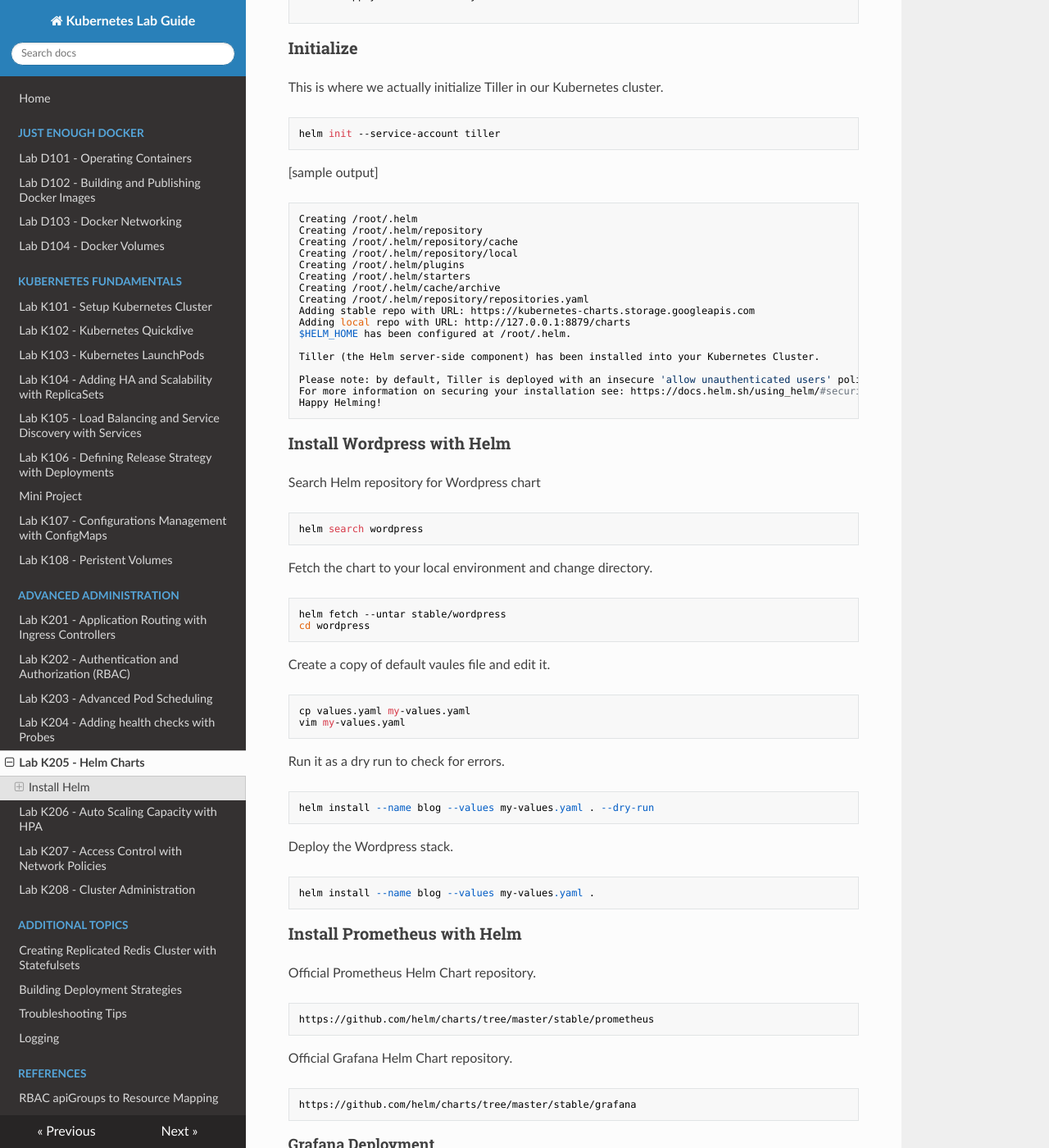
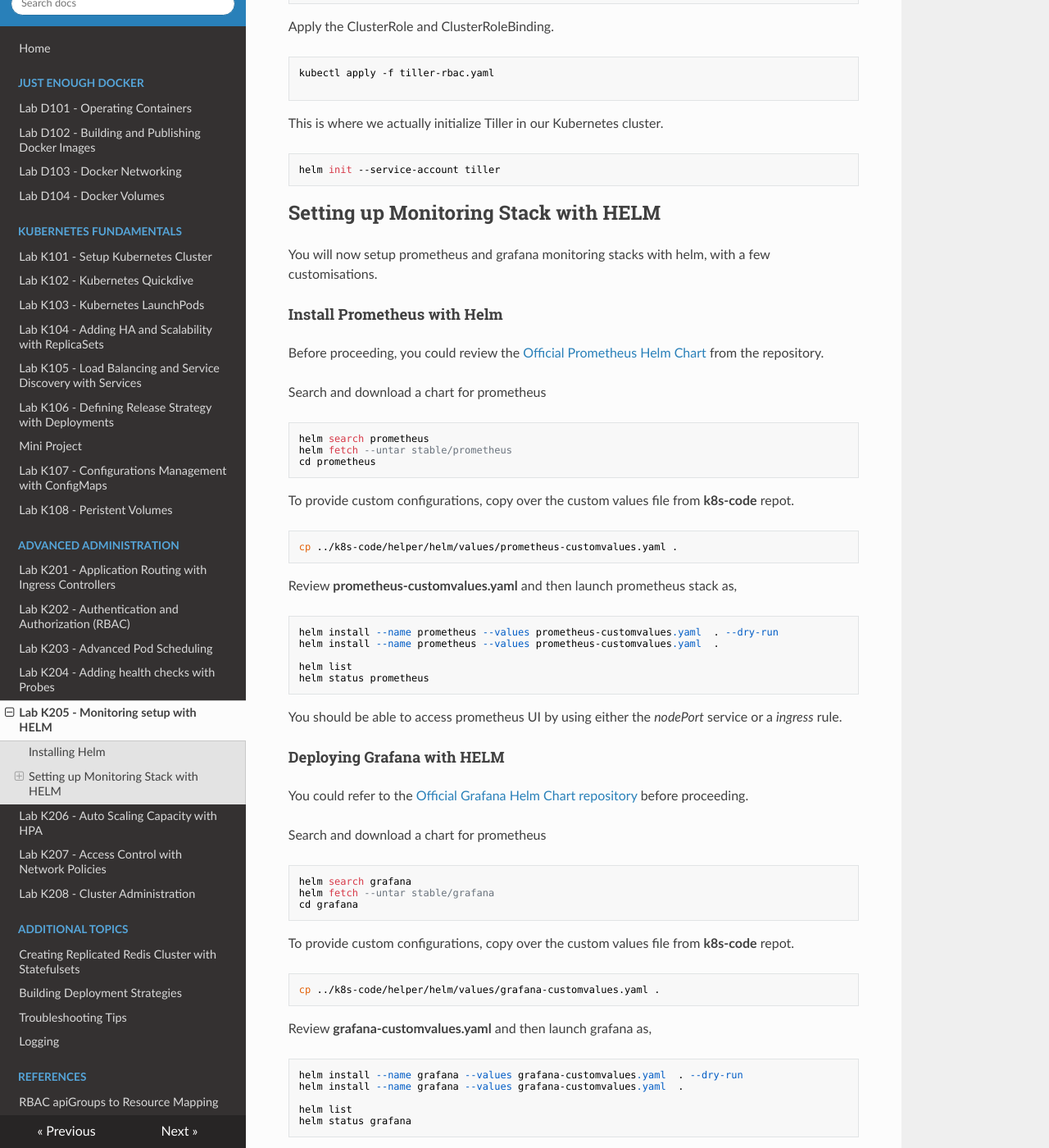
Before and after one commit to schoolofdevops/kubernetes-labguide, an MkDocs documentation site: the page built from chapters/helm.md, in a window 1280 px wide and 1400 px high, scrolled down 918 px. Shown: the whole window at 82% size. Built offline with MkDocs 1.6.1, drawn with Linux system fonts in a browser that asks for light colours; nearby versions of some CDN libraries; old or Windows-style settings are respelled for this version of MkDocs; some of the changed text lies outside the part shown.

Commit message:
added hpa and monitoring topics

````diff
--- a/chapters/helm.md
+++ b/chapters/helm.md
@@ -1,5 +1,9 @@
-# Helm Package Manager
-## Install Helm
+# Lab K205 - Monitoring setup with HELM
+
+In this lab, you are going to install and configure helm, and in turns, use it to configure a monitoring system for kubernetes using prometheus and grafana stack.
+
+## Installing  Helm
+
 To install helm you can follow following instructions.
 
 ```
@@ -13,9 +17,10 @@
 helm --help
 ```
 
-### Set RBAC for Tiller
+Lets now setup  RBAC configurations required for Tiller, a component of helm that runs inside the kubernetes cluster.
 
 `file: tiller-rbac.yaml`
+
 ```
 apiVersion: v1
 kind: ServiceAccount
@@ -43,164 +48,97 @@
 
 ```
 
-### Initialize
 This is where we actually initialize Tiller in our Kubernetes cluster.
 ```
 helm init --service-account tiller
 ```
 
-[sample output]
+## Setting up Monitoring Stack with HELM
+
+You will now setup prometheus and grafana monitoring stacks with helm, with a few customisations.
+
+#### Install Prometheus with Helm
+
+
+Before proceeding, you could review the [Official Prometheus Helm Chart](https://github.com/helm/charts/tree/master/stable/prometheus)  from the repository.
+
+Search and download a chart for prometheus
 
 ```
-Creating /root/.helm
-Creating /root/.helm/repository
-Creating /root/.helm/repository/cache
-Creating /root/.helm/repository/local
-Creating /root/.helm/plugins
-Creating /root/.helm/starters
-Creating /root/.helm/cache/archive
-Creating /root/.helm/repository/repositories.yaml
-Adding stable repo with URL: https://kubernetes-charts.storage.googleapis.com
-Adding local repo with URL: http://127.0.0.1:8879/charts
-$HELM_HOME has been configured at /root/.helm.
-
-Tiller (the Helm server-side component) has been installed into your Kubernetes Cluster.
-
-Please note: by default, Tiller is deployed with an insecure 'allow unauthenticated users' policy.
-For more information on securing your installation see: https://docs.helm.sh/using_helm/#securing-your-helm-installation
-Happy Helming!
+helm search prometheus
+helm fetch --untar stable/prometheus
+cd prometheus
 ```
 
-### Install Wordpress with Helm
-Search Helm repository for Wordpress chart
+To provide custom configurations, copy over the custom values file from **k8s-code** repot.
+
+
 ```
-helm search wordpress
+cp ../k8s-code/helper/helm/values/prometheus-customvalues.yaml .
 ```
 
-Fetch the chart to your local environment and change directory.
+Review **prometheus-customvalues.yaml** and then launch prometheus stack as,
+
 ```
-helm fetch --untar stable/wordpress
-cd wordpress
+helm install --name prometheus --values prometheus-customvalues.yaml  . --dry-run
+helm install --name prometheus --values prometheus-customvalues.yaml  .
+
+helm list
+helm status prometheus
 ```
 
-Create a copy of default vaules file and edit it.
+You should be able to access prometheus UI by using either the *nodePort* service or a *ingress* rule.
+
+
+#### Deploying Grafana with HELM
+
+You could refer to the [Official Grafana Helm Chart repository](https://github.com/helm/charts/tree/master/stable/grafana) before proceeding.
+
+Search and download a chart for prometheus
+
 ```
-cp values.yaml my-values.yaml
-vim my-values.yaml
-```
-
-Run it as a dry run to check for errors.
-```
-helm install --name blog --values my-values.yaml . --dry-run
-```
-
-Deploy the Wordpress stack.
-```
-helm install --name blog --values my-values.yaml .
-```
-
-### Install Prometheus with Helm
-Official Prometheus Helm Chart repository.
-```
-https://github.com/helm/charts/tree/master/stable/prometheus
-```
-
-Official Grafana Helm Chart repository.
-```
-https://github.com/helm/charts/tree/master/stable/grafana
-```
-#### Grafana Deployment
-
-Download Grafana charts to your local machine and change directory.
-```
+helm search grafana
 helm fetch --untar stable/grafana
 cd grafana
 ```
 
-Create a copy of default vaules file and edit it.
+To provide custom configurations, copy over the custom values file from **k8s-code** repot.
+
+
 ```
-cp values.yaml myvalues.yaml
-vim myvalues.yaml
+cp ../k8s-code/helper/helm/values/grafana-customvalues.yaml .
 ```
 
-Make sure your charts doesn't have any error.
+Review **grafana-customvalues.yaml** and then launch grafana as,
+
 ```
-helm install --name grafana --values myvalues.yaml --namespace instavote . --dry-run
+helm install --name grafana --values grafana-customvalues.yaml  . --dry-run
+helm install --name grafana --values grafana-customvalues.yaml  .
+
+helm list
+helm status grafana
 ```
 
-Deploy Grafana on your K8s Cluster.
+You should be able to access grafana UI by using either the *nodePort* service or a *ingress* rule.
+
+
+![Grafana UI](images/grafana.png)
+
+credentials for grafana
+
+  * user: admin
+  * pass: password
+
+You could update it along with other values in *grafana-customvalues.yaml* or create a separate file to override the values.
+
+
+If you update values and would like to apply to existing helm release, use a command simiar to following,
+
 ```
-helm install --name grafana --values myvalues.yaml --namespace instavote .
+helm upgrade -f grafana-customvalues.yaml grafana .
 ```
 
-#### Prometheus Deployment
-Download Prometheus charts to your local machine and change directory.
-```
-helm fetch --untar stable/prometheus
-cd prometheus
-```
 
-Create a copy of default vaules file and edit it.
-```
-cp values.yaml myvalues.yaml
-vim myvalues.yaml
-```
+##### Summary
 
-Make sure your charts doesn't have any error.
-```
-helm install --name prometheus --values myvalues.yaml --namespace instavote . --dry-run
-```
-
-Deploy Prometheus on your K8s Cluster.
-```
-helm install --name prometheus --values myvalues.yaml --namespace instavote .
-```
-
-### Install heapster with helm
-
-```
-helm install stable/heapster --namespace kube-system --name heapster --set image.tag=v1.5.1 --set rbac.create=true
-```
-
-[output]
-```
-NAME:   heapster
-LAST DEPLOYED: Tue May 22 11:46:44 2018
-NAMESPACE: kube-system
-STATUS: DEPLOYED
-
-RESOURCES:
-==> v1beta1/Role
-NAME                         AGE
-heapster-heapster-pod-nanny  2s
-
-==> v1beta1/RoleBinding
-NAME                         AGE
-heapster-heapster-pod-nanny  2s
-
-==> v1/Service
-NAME      TYPE       CLUSTER-IP   EXTERNAL-IP  PORT(S)   AGE
-heapster  ClusterIP  10.96.63.82  <none>       8082/TCP  2s
-
-==> v1beta1/Deployment
-NAME               DESIRED  CURRENT  UP-TO-DATE  AVAILABLE  AGE
-heapster-heapster  1        0        0           0          2s
-
-==> v1/Pod(related)
-NAME                                READY  STATUS   RESTARTS  AGE
-heapster-heapster-696df57b44-zjf78  0/2    Pending  0         1s
-
-==> v1/ServiceAccount
-NAME               SECRETS  AGE
-heapster-heapster  1        2s
-
-==> v1beta1/ClusterRoleBinding
-NAME               AGE
-heapster-heapster  2s
-
-
-NOTES:
-1. Get the application URL by running these commands:
-  export POD_NAME=$(kubectl get pods --namespace kube-system -l "app=heapster-heapster" -o jsonpath="{.items[0].metadata.name}")
-  kubectl --namespace kube-system port-forward $POD_NAME 8082
-```
+In this lab, we not only learnt about HELM, a kubernetes package manager, but  also have setup a sophisticated health monitoring system with prometheus and grafana.
--- a/mkdocs.yml
+++ b/mkdocs.yml
@@ -21,7 +21,7 @@
      - Lab K202 - Authentication and Authorization (RBAC): "configuring_authentication_and_authorization.md"
      - Lab K203 - Advanced Pod Scheduling: "advanced_pod_scheduling.md"
      - Lab K204 - Adding health checks with Probes: "pods-health-probes.md"
-     - Lab K205 - Helm Charts: "helm.md"
+     - Lab K205 - Monitoring setup with HELM: "helm.md"
      - Lab K206 - Auto Scaling Capacity with HPA : "10_kubernetes_autoscaling.md"
      - Lab K207 - Access Control with Network Policies: "network_policies.md"
      - Lab K208 - Cluster Administration: "cluster-administration.md"
````
Also changed, not shown: chapters/10_kubernetes_autoscaling.md (+19 -50 lines), chapters/5-vote-deploying_pods.md (+3 -1 lines), chapters/images/grafana.png (added), chapters/images/hpa-01.png (added), chapters/images/hpa-02.png (added).
